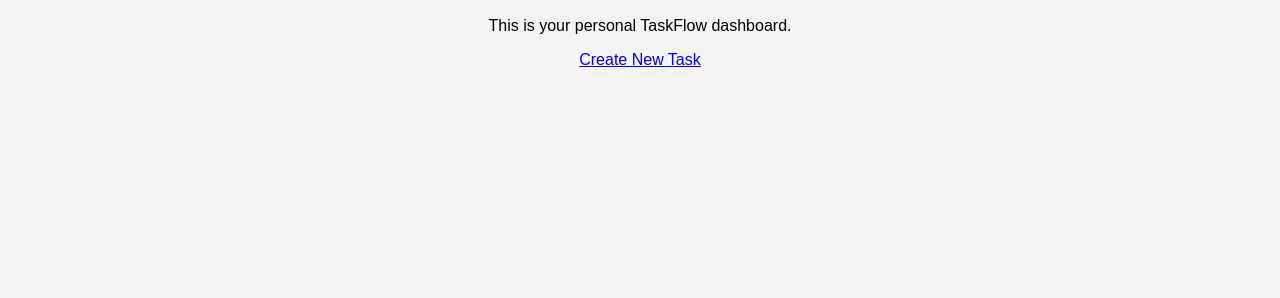
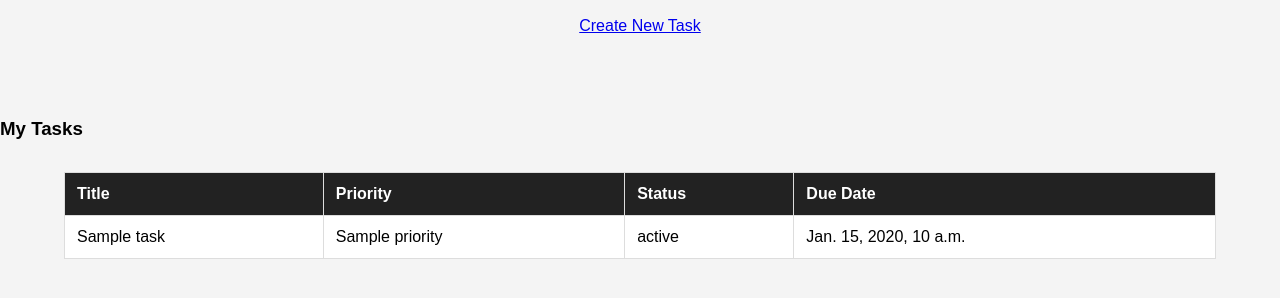
Before and after one commit to Ghound03/taskflow, a Django app: template taskflow/templates/dashboard.html in a window 1280 px wide. Shown: the part 243-541 px from the top of the page. Run offline with Django 3.2, Linux system fonts and the light colour scheme; the template is opened without the code that fills it: most values are stand-ins (such as "Sample title", 1, 10 or a date in 2020).

Commit message:
Display user tasks on dashboard

```diff
--- a/taskflow/static/css/style.css
+++ b/taskflow/static/css/style.css
@@ -45,3 +45,22 @@ nav button:hover,
 nav a:hover {
     text-decoration: underline;
 }
+
+table {
+    width: 90%;
+    margin: 2rem auto;
+    border-collapse: collapse;
+    background: white;
+}
+
+th,
+td {
+    border: 1px solid #ddd;
+    padding: 12px;
+    text-align: left;
+}
+
+th {
+    background-color: #222;
+    color: white;
+}
--- a/taskflow/templates/dashboard.html
+++ b/taskflow/templates/dashboard.html
@@ -3,13 +3,53 @@
 {% block content %}
 
 <section class="hero">
+
     <h2>Dashboard</h2>
 
     <p>Welcome, {{ user.username }}.</p>
 
-    <p>This is your personal TaskFlow dashboard.</p>
+    <p>
+        <a href="{% url 'task_create' %}">
+            Create New Task
+        </a>
+    </p>
 
-    <a href="{% url 'task_create' %}">Create New Task</a>
+</section>
+
+<section>
+
+    <h3>My Tasks</h3>
+
+    {% if tasks %}
+
+        <table>
+
+            <tr>
+                <th>Title</th>
+                <th>Priority</th>
+                <th>Status</th>
+                <th>Due Date</th>
+            </tr>
+
+            {% for task in tasks %}
+
+            <tr>
+                <td>{{ task.title }}</td>
+                <td>{{ task.priority }}</td>
+                <td>{{ task.status }}</td>
+                <td>{{ task.due_date }}</td>
+            </tr>
+
+            {% endfor %}
+
+        </table>
+
+    {% else %}
+
+        <p>No tasks yet.</p>
+
+    {% endif %}
+
 </section>
 
 {% endblock %}
```
Also changed, not shown: taskflow/tasks/views.py (+11 -2 lines).
